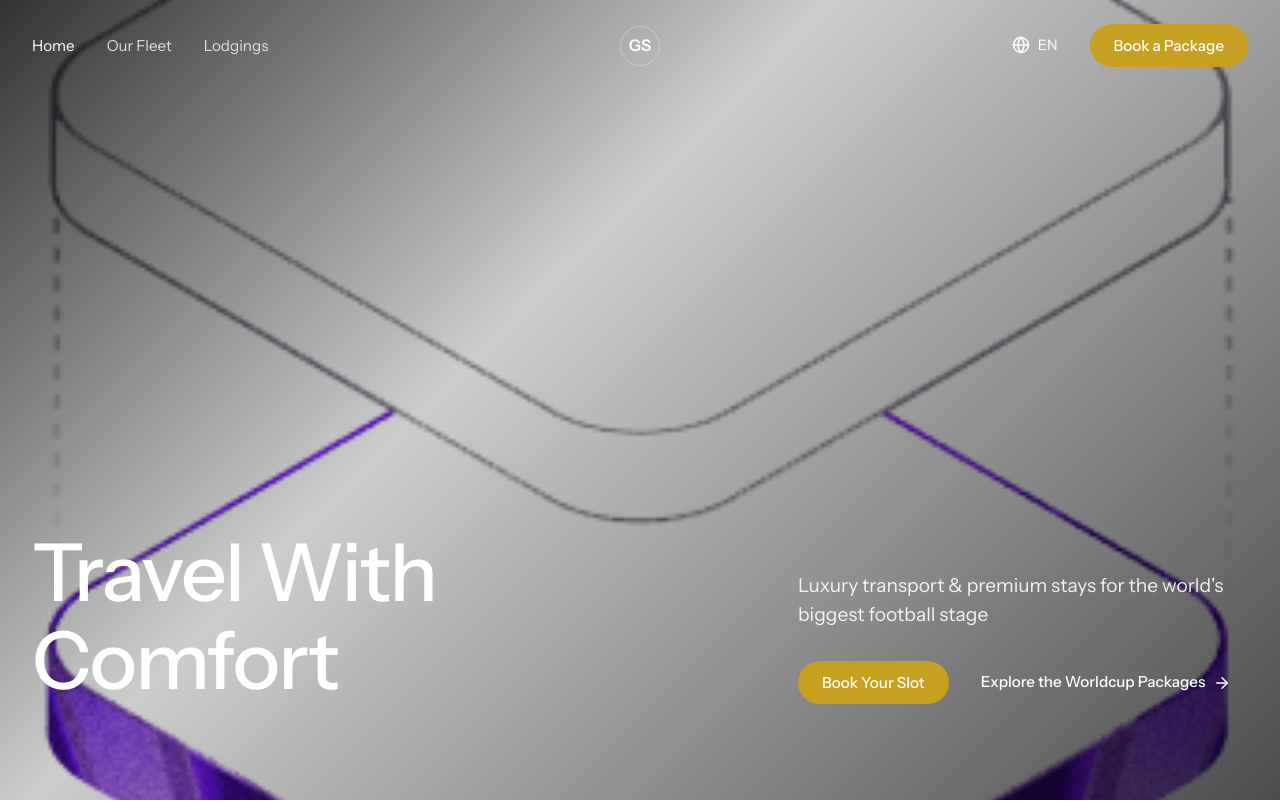
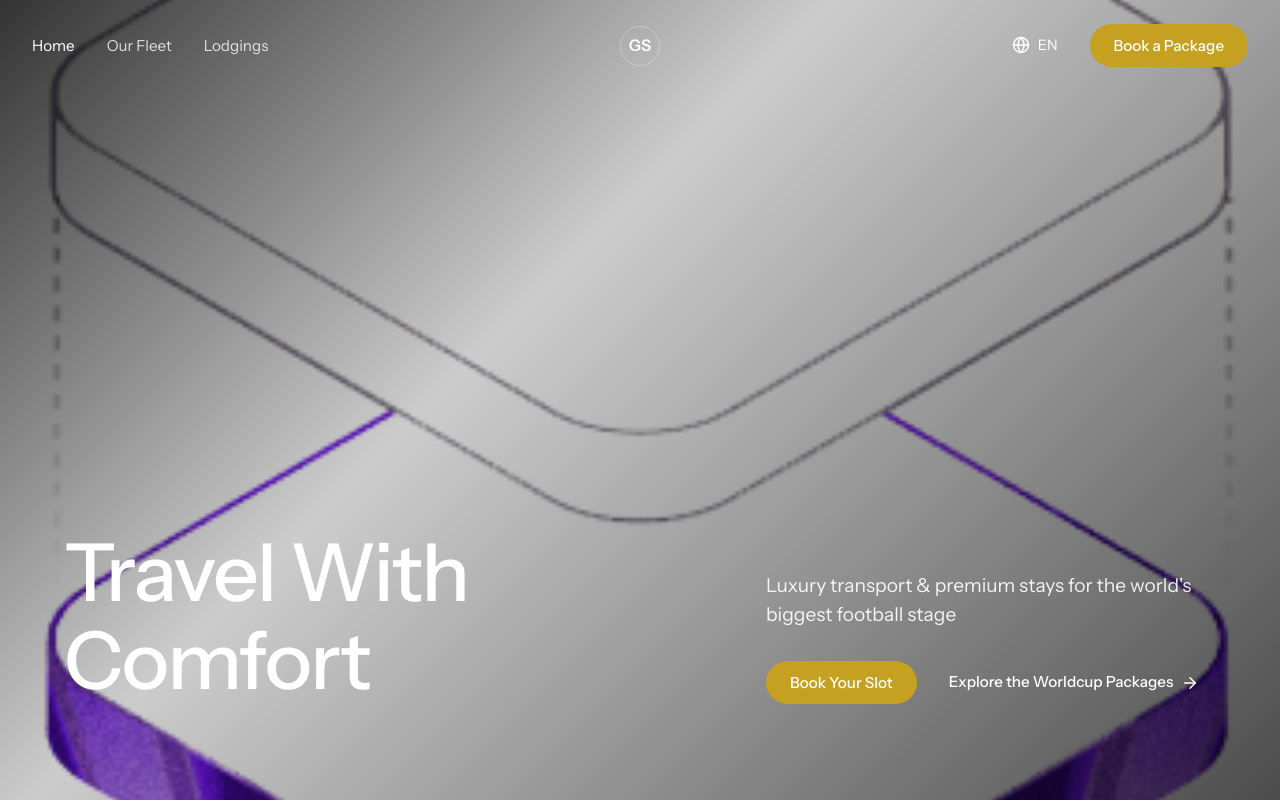
Before and after one commit to tommmywa/global-south-landing, a React (Vite) app: page / in a window 1280 px wide. Shown: the top 802 px of the page. Built offline with nearby package versions, Linux system fonts and the light colour scheme.

Commit message:
Update hero content container to have 5% margins

```diff
--- a/src/components/HeroSection.css
+++ b/src/components/HeroSection.css
@@ -35,7 +35,8 @@
 }
 
 .hero-content {
-  width: 100%;
+  width: 90%;
+  margin: 0 5%;
   z-index: 10;
 }
 
--- a/src/components/HeroSection.tsx
+++ b/src/components/HeroSection.tsx
@@ -13,7 +13,7 @@ const HeroSection = () => {
         <div className="hero-overlay"></div>
       </div>
 
-      <div className="container hero-content">
+      <div className="hero-content">
         <div className="hero-text-wrapper animate-fade-in">
           <h1 className="hero-title">
             Travel With<br />Comfort
```
